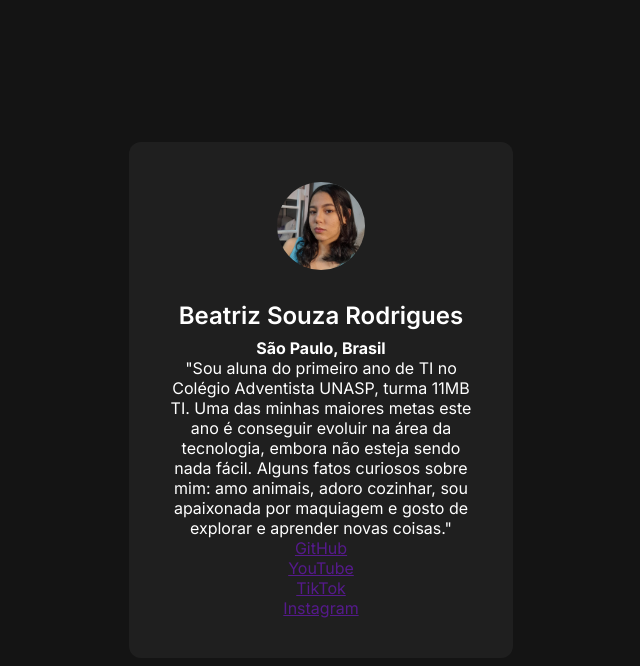
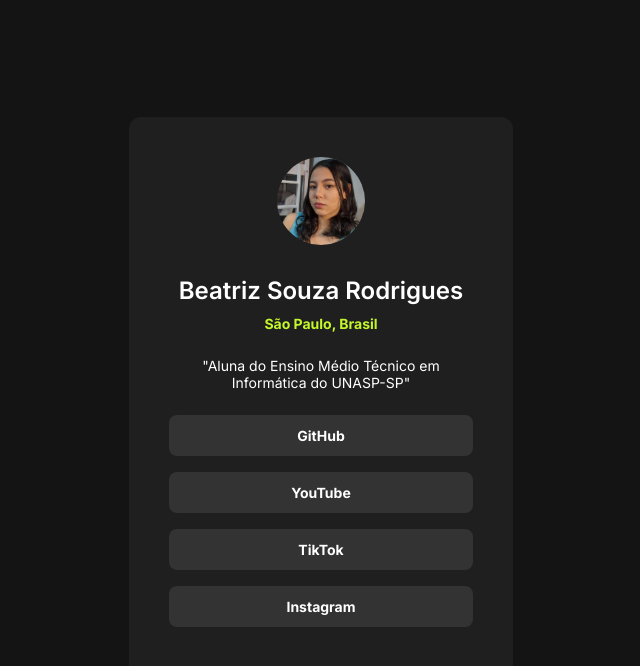
Before and after one commit to Bea-ywi/link-tree, a plain HTML site: page index.html in a window 1280 px wide. Shown: the whole page, without its empty margins (319-959 px from the left). Drawn offline with Linux system fonts and the light colour scheme.

Commit message:
Finalização do projeto

```diff
--- a/index.html
+++ b/index.html
@@ -14,20 +14,20 @@
 
     <strong>São Paulo, Brasil</strong>
 
-    <p>"Sou aluna do primeiro ano de TI no Colégio Adventista UNASP, turma 11MB TI. Uma das minhas maiores metas este ano é conseguir evoluir na área da tecnologia, embora não esteja sendo nada fácil. Alguns fatos curiosos sobre mim: amo animais, adoro cozinhar, sou apaixonada por maquiagem e gosto de explorar e aprender novas coisas."</p>
+    <p>"Aluna do Ensino Médio Técnico em Informática do UNASP-SP"</p>
 
     <ul>
       <li>
-        <a href="">GitHub</a>
+        <a href="https://github.com/Bea-ywi" target="_blank">GitHub</a>
       </li>
       <li>
-        <a href="">YouTube</a>
+        <a href="https://www.youtube.com/@bea_ywi" target="_blank">YouTube</a>
       </li>
       <li>
-        <a href="">TikTok</a>
+        <a href="https://www.tiktok.com/@bea_ywi?lang=pt-BR" target="_blank">TikTok</a>
       </li>
       <li>
-        <a href="">Instagram</a>
+        <a href="https://www.instagram.com/beaatriz_s8/?next=%2F" target="_blank">Instagram</a>
       </li>
     </ul>
   </div>
--- a/style.css
+++ b/style.css
@@ -1,8 +1,8 @@
 @import url('https://fonts.googleapis.com/css2?family=Inter:ital,opsz,wght@0,14..32,100..900;1,14..32,100..900&display=swap');
 
 *{
-    margin: 0;
-    padding: 0;
+    margin: 0%;
+    padding: 0%;
     box-sizing: border-box;
     font-family: "Inter", sans-serif;
 }
@@ -11,6 +11,8 @@
     --black:#141414;
     --darl-grey:#1f1f1f;
     --white:#FFF;
+    --neon-green:#C4F82A;
+    --grey:#333;
 }
 
 
@@ -48,3 +50,30 @@ h1{
     line-height: 150%;
     margin-bottom: 4px;
 }
+
+strong{
+    color: var(--neon-green);
+    font-size: 14px;
+}
+
+p{
+    margin-block: 24px;
+    font-size: 14px;
+}
+a{
+    display: block;
+    background-color: var(--grey);
+    margin-bottom: 16px;
+    color: var(--white);
+    text-decoration: none;
+    padding: 12px;
+    font-weight: 700;
+    font-size: 14px;
+    border-radius: 8px;
+}
+
+a:hover{
+    background-color: var(--neon-green);
+    color: var(--grey);
+    transition:0.6s;
+}
```
